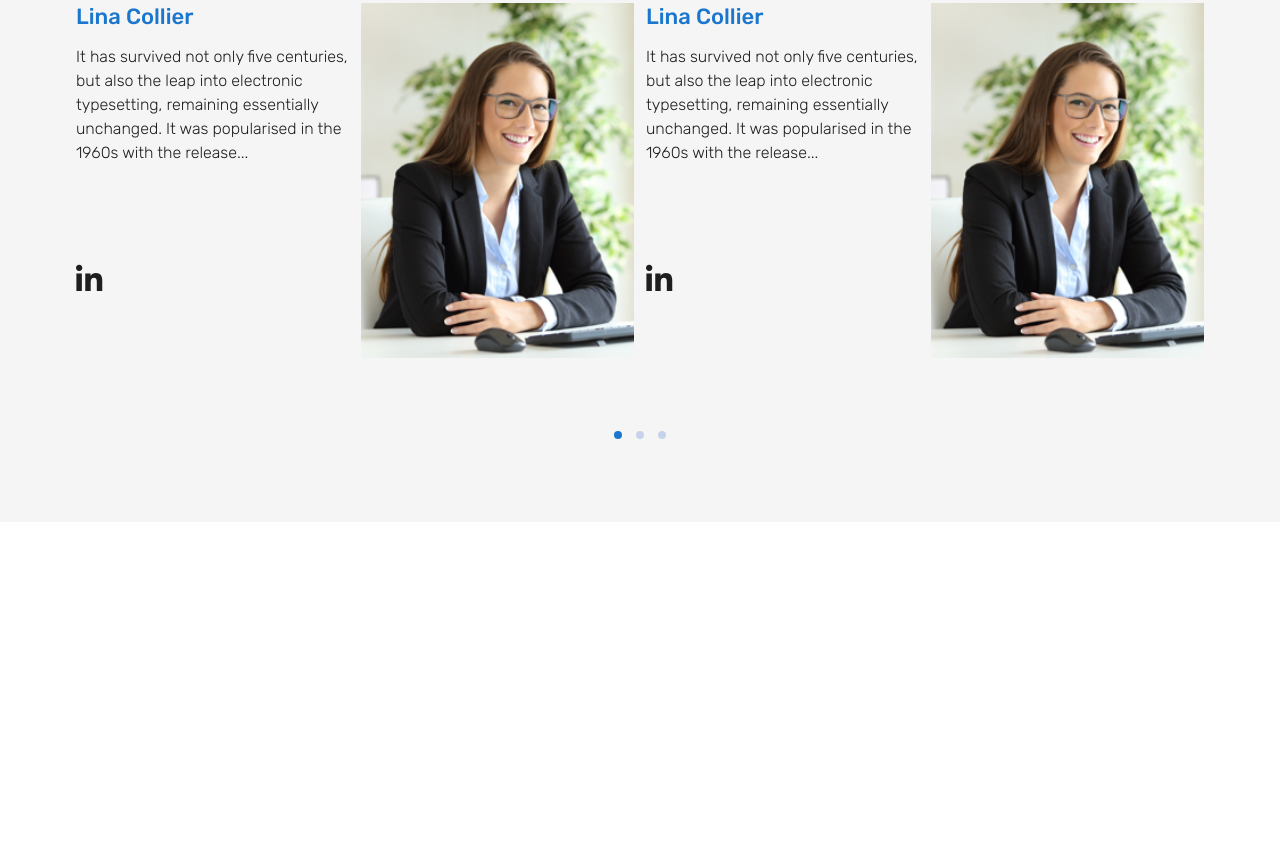
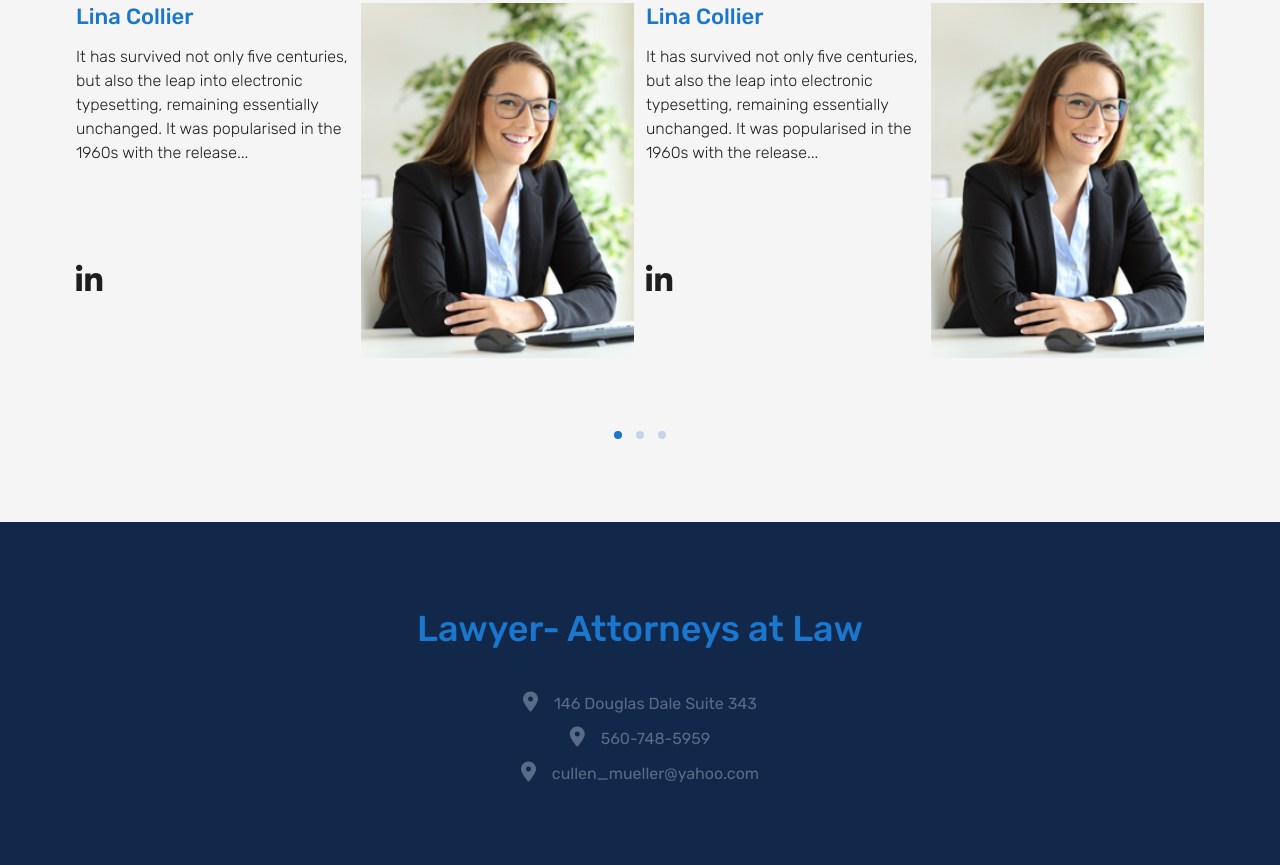
Before and after one commit to Hikaru192/lawyer, a plain HTML site: page public_html/index.html in a window 1280 px wide. Shown: the part 1594-2459 px from the top of the page. Before the commit the page ends 2116 px from the top, so only its background shows below. Drawn offline with Linux system fonts and the light colour scheme.

Commit message:
info-section

```diff
--- a/public_html/index.html
+++ b/public_html/index.html
@@ -357,6 +357,26 @@ and open the template in the editor.
                 </div><!-- container end -->
             </section><!-- theme section end -->
 
+            <section class="info-section text-center">
+                <div class="container">
+                    <h2 class="text-primary mb-5">
+                       Lawyer- Attorneys at Law
+                    </h2>
+                    <p class="info-section-adress">
+                        <span class="fa-solid fa-location-dot"></span>
+                        146 Douglas Dale Suite 343
+                    </p>
+                     <p class="info-section-phone">
+                        <span class="fa-solid fa-location-dot"></span>
+                        <a href="tel:560-748-5959"> 560-748-5959</a>
+                    </p>
+                     <p class="info-section-email">
+                        <span class="fa-solid fa-location-dot"></span>
+                        <a href="mailto:cullen_mueller@yahoo.com">cullen_mueller@yahoo.com</a>
+                    </p>
+
+                </div><!-- container end -->
+            </section><!-- info section end -->
 
 
 
--- /dev/null
+++ b/public_html/scss/theme-partials/_info-section.scss
@@ -0,0 +1,19 @@
+$info-bg:$dark-blue;
+$info-text:#586C88;
+
+.info-section{
+    padding:75px 0 69px;
+    background-color: $info-bg;
+    p,a{
+        color:$info-text;
+        font-weight: $font-weight-normal;
+       line-height:2.5rem;
+
+
+       span{
+           margin-right: 12px;
+           font-size:2rem;
+       }
+
+    }
+}
--- a/public_html/scss/theme-partials/_overide-bootstrap.scss
+++ b/public_html/scss/theme-partials/_overide-bootstrap.scss
@@ -32,5 +32,6 @@ $sizes: map-merge(
 );
 
 $light:#F6F5F6;
+$dark-blue:#11284B;
 
 //overide bootstrap variables
--- a/public_html/scss/theme.scss
+++ b/public_html/scss/theme.scss
@@ -11,3 +11,4 @@
 @import "theme-partials/_lead-page-section.scss";
 @import "theme-partials/_services.scss";
 @import "theme-partials/_team.scss";
+@import "theme-partials/_info-section.scss";
```
Also changed, not shown: public_html/css/theme.css, 2 other files.
